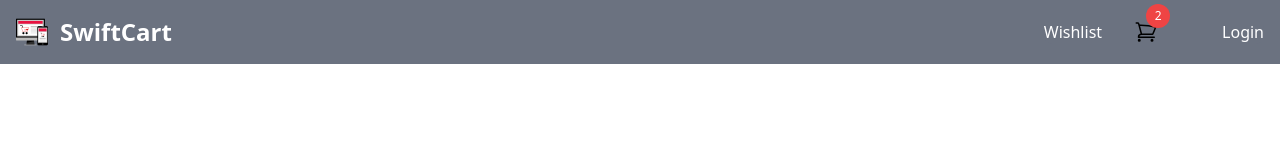
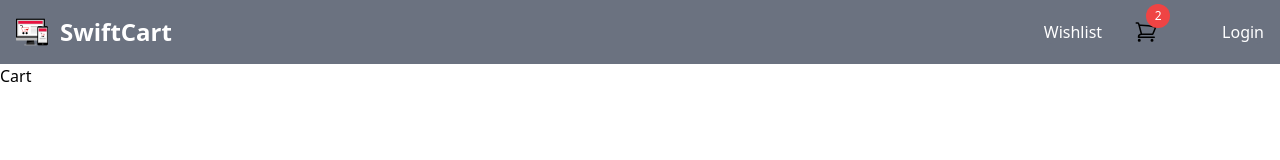
Before and after one commit to NeoPhetoane/JSF-Portfolio_Piece_NEOPHE376_JSE2407_GroupB_Neo-Phetoane_JSF04, a Vue app: page /cart in a window 1280 px wide. Shown: the top 160 px of the page. Built offline with nearby package versions, Linux system fonts and the light colour scheme.

Commit message:
Empty cart component and its route added, also attatched to header labels.

```diff
--- a/src/components/Header.vue
+++ b/src/components/Header.vue
@@ -25,7 +25,7 @@
       <div :class="{'hidden': !open, 'block': open}" class="w-full md:block md:w-auto" id="navbar-dropdown">
         <ul class="flex flex-col top-10 font-medium p-4 md:p-0 mt-4 border border-gray-100 rounded-lg bg-gray-500 md:space-x-8 rtl:space-x-reverse md:flex-row md:mt-0 md:border-0">
           <li>
-            <router-link to="#" class="block py-2 px-3 text-white rounded hover:bg-gray-100 md:hover:bg-transparent md:border-0 md:hover:text-blue-700 md:p-0">Wishlist</router-link>
+            <router-link to="/cart" class="block py-2 px-3 text-white rounded hover:bg-gray-100 md:hover:bg-transparent md:border-0 md:hover:text-blue-700 md:p-0">Wishlist</router-link>
           </li>
           <li class="hidden lg:block md:block relative">
             <div class="t-0 absolute left-3 -top-4">
@@ -36,7 +36,7 @@
             </svg>
           </li>
           <li>
-            <router-link to="#" class="lg:hidden md:hidden py-2 px-3 text-white rounded hover:bg-gray-100 md:hover:bg-transparent md:border-0 md:hover:text-blue-700 md:p-0">Cart</router-link>
+            <router-link to="/cart" class="lg:hidden md:hidden py-2 px-3 text-white rounded hover:bg-gray-100 md:hover:bg-transparent md:border-0 md:hover:text-blue-700 md:p-0">Cart</router-link>
           </li>
           <li>
             <router-link to="/login" class="block py-2 px-3 text-white rounded hover:bg-gray-100 md:hover:bg-transparent md:border-0 md:hover:text-blue-700 md:p-0">Login</router-link>
--- a/src/router.js
+++ b/src/router.js
@@ -3,6 +3,7 @@ import { createRouter, createWebHistory } from 'vue-router';
 import Home from './views/Home.vue';
 import ProductDetail from './views/ProductDetail.vue';
 import Login from "./views/Log-In.vue";
+import Cart from "./views/Cart.vue";
 
 const routes = [
   {
@@ -20,6 +21,11 @@ const routes = [
     name: "Login",
     component: Login,
   },
+  {
+    path: "/cart",
+    name: "Cart",
+    component: Cart,
+  }
 ];
 
 const router = createRouter({
--- /dev/null
+++ b/src/views/Cart.vue
@@ -0,0 +1,7 @@
+<template>
+<p>Cart</p>
+</template>
+
+<script>
+
+</script>
```
